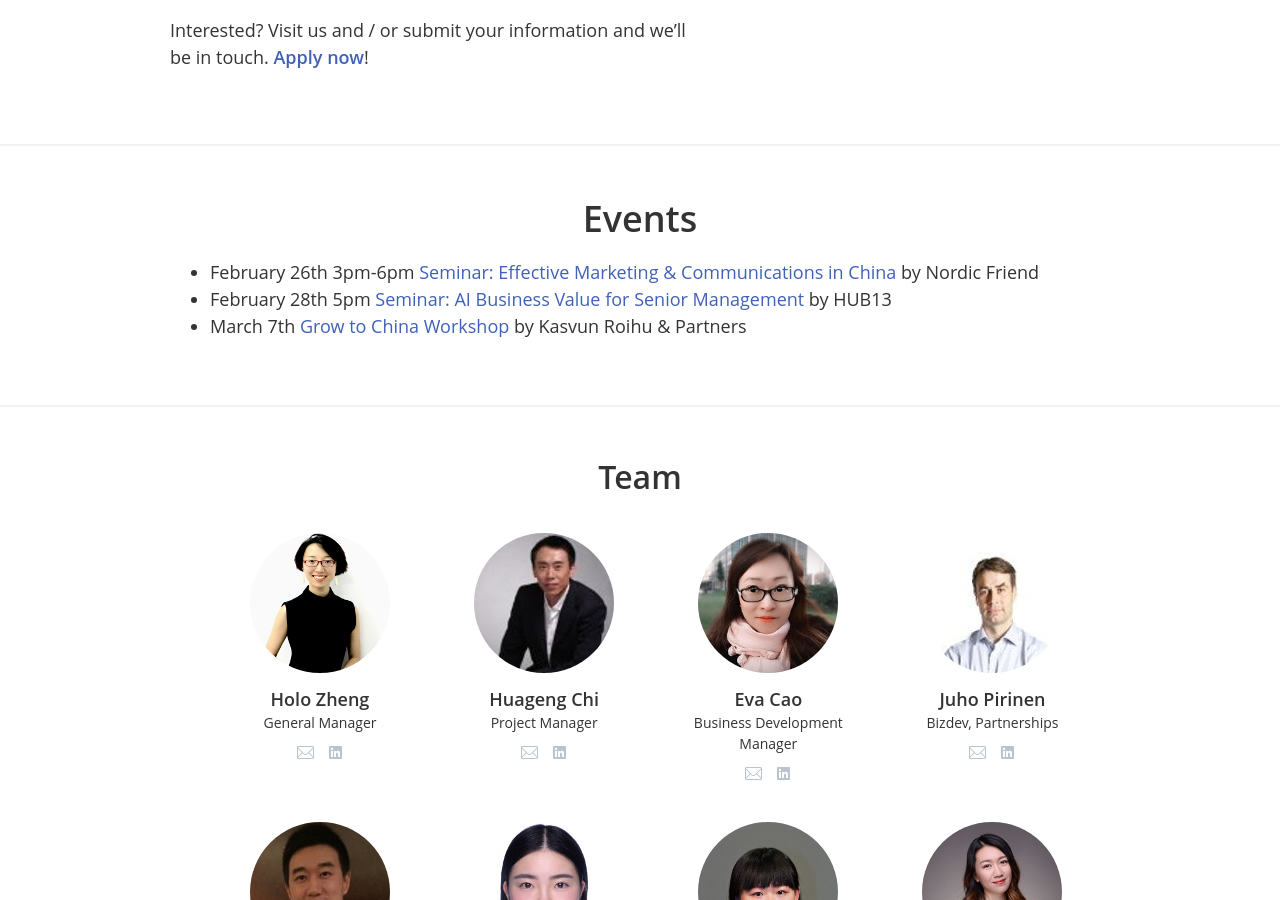
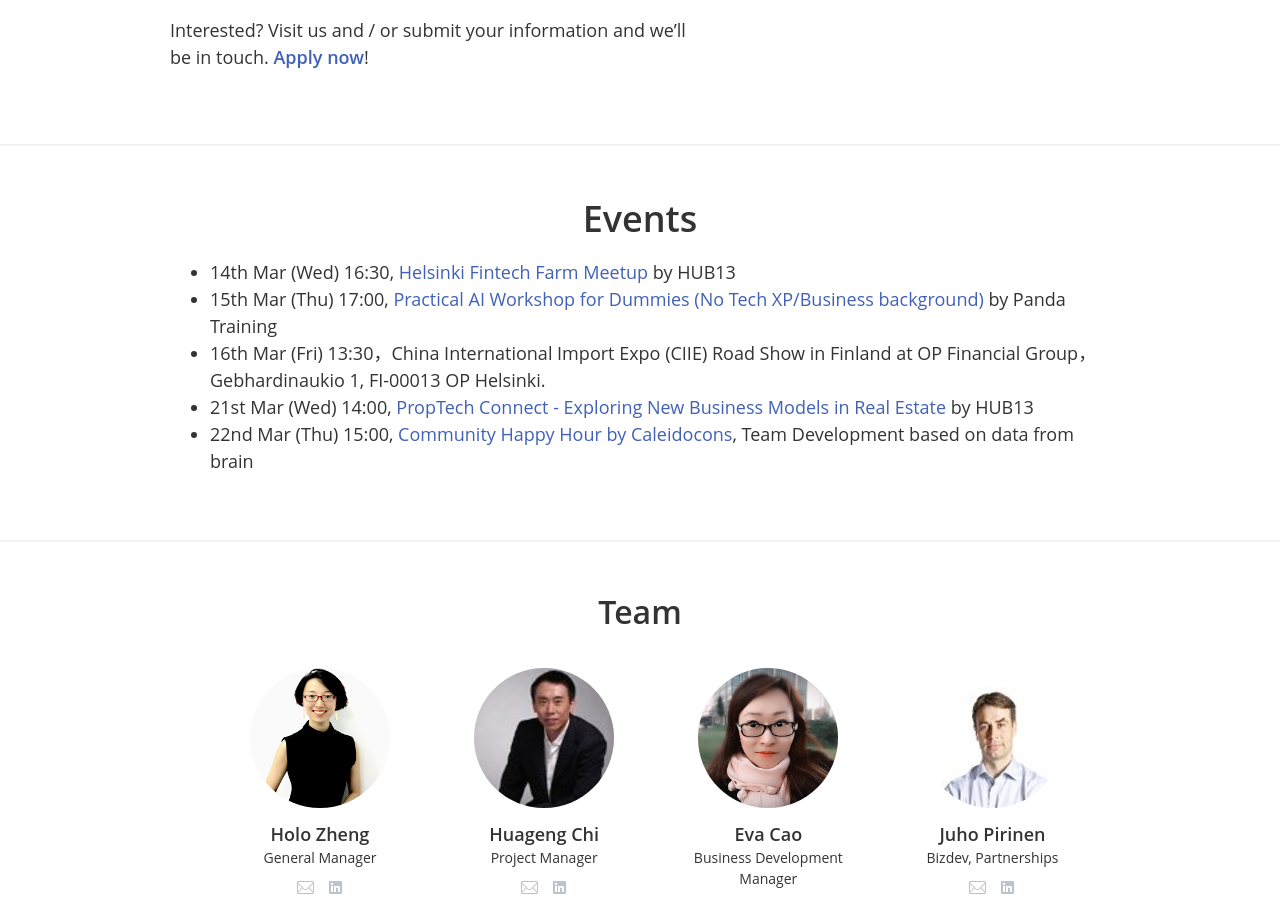
Before and after one commit to techcodefinland/techcode.fi, a Jekyll site: the page built from index.html, in a window 1280 px wide and 900 px high, scrolled down 1555 px. Built offline with Jekyll 4.4.1, drawn with Linux system fonts in a browser that asks for light colours; nearby versions of some CDN libraries.

Commit message:
Update events.md

```diff
--- a/_includes/events.md
+++ b/_includes/events.md
@@ -1,3 +1,5 @@
-- February 26th 3pm-6pm [Seminar: Effective Marketing & Communications in China](https://www.eventbrite.com/e/effective-marketing-communications-in-china-tickets-42713071948) by Nordic Friend
--	February 28th 5pm [Seminar: AI Business Value for Senior Management](https://www.eventbrite.com/e/ai-business-value-for-senior-management-tickets-42786303987?aff=es2) by HUB13
-- March 7th [Grow to China Workshop](https://www.roihu.com/services/grow-to-market/grow-to-china/) by Kasvun Roihu & Partners
+-	14th Mar (Wed) 16:30, [Helsinki Fintech Farm Meetup](https://www.eventbrite.com/e/helsinki-fintech-farm-nordic-fintech-meetup-tickets-42529914118?aff=es2) by HUB13
+-	15th Mar (Thu) 17:00, [Practical AI Workshop for Dummies (No Tech XP/Business background)](https://www.eventbrite.com/e/practical-ai-workshop-for-dummies-no-tech-xpbusiness-background-tickets-43475254657?aff=es2) by Panda Training
+-	16th Mar (Fri)  13:30，China International Import Expo (CIIE) Road Show in Finland at OP Financial Group，Gebhardinaukio 1, FI-00013 OP Helsinki.
+- 21st Mar (Wed) 14:00, [PropTech Connect - Exploring New Business Models in Real Estate](https://www.eventbrite.com/e/proptech-connect-exploring-new-business-models-in-real-estate-tickets-42895600897?aff=erelpanelorg) by HUB13
+- 22nd Mar (Thu) 15:00, [Community Happy Hour by Caleidocons](www.caleidocons.com), Team Development based on data from brain
```
